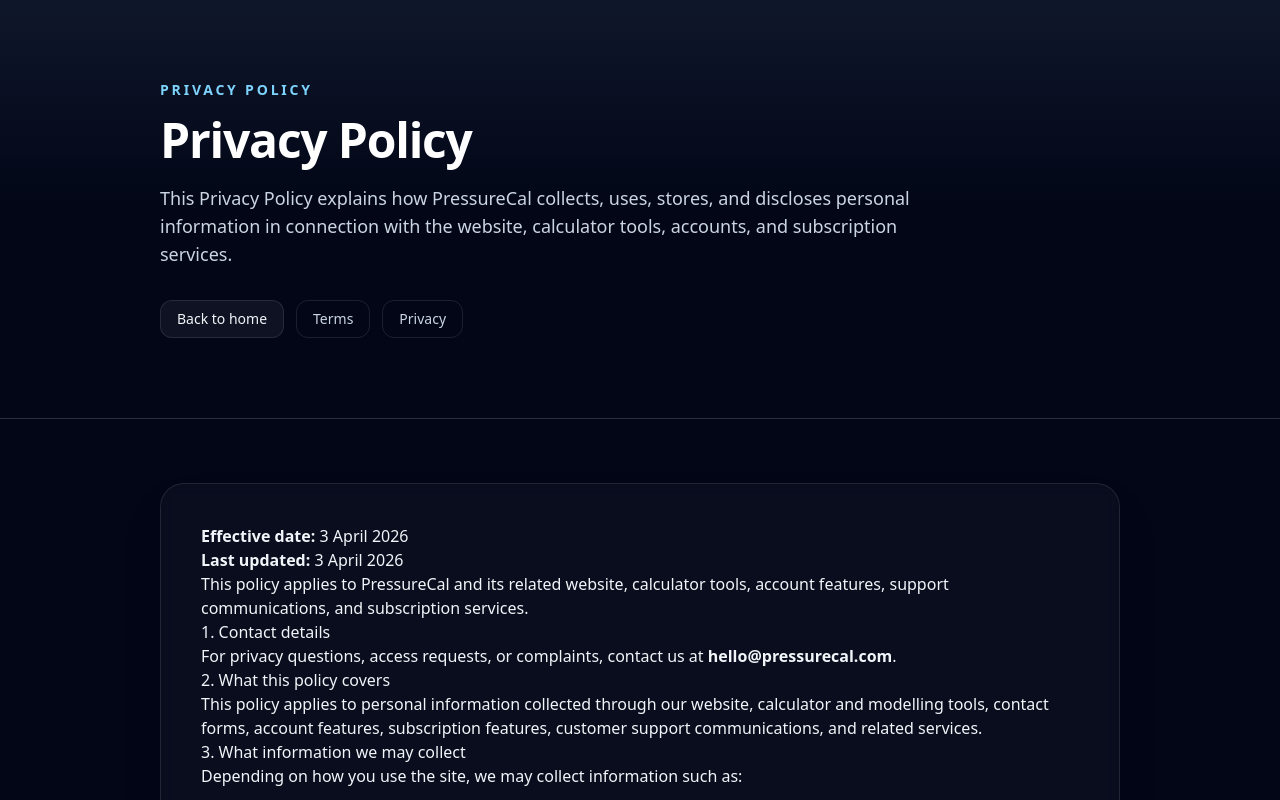
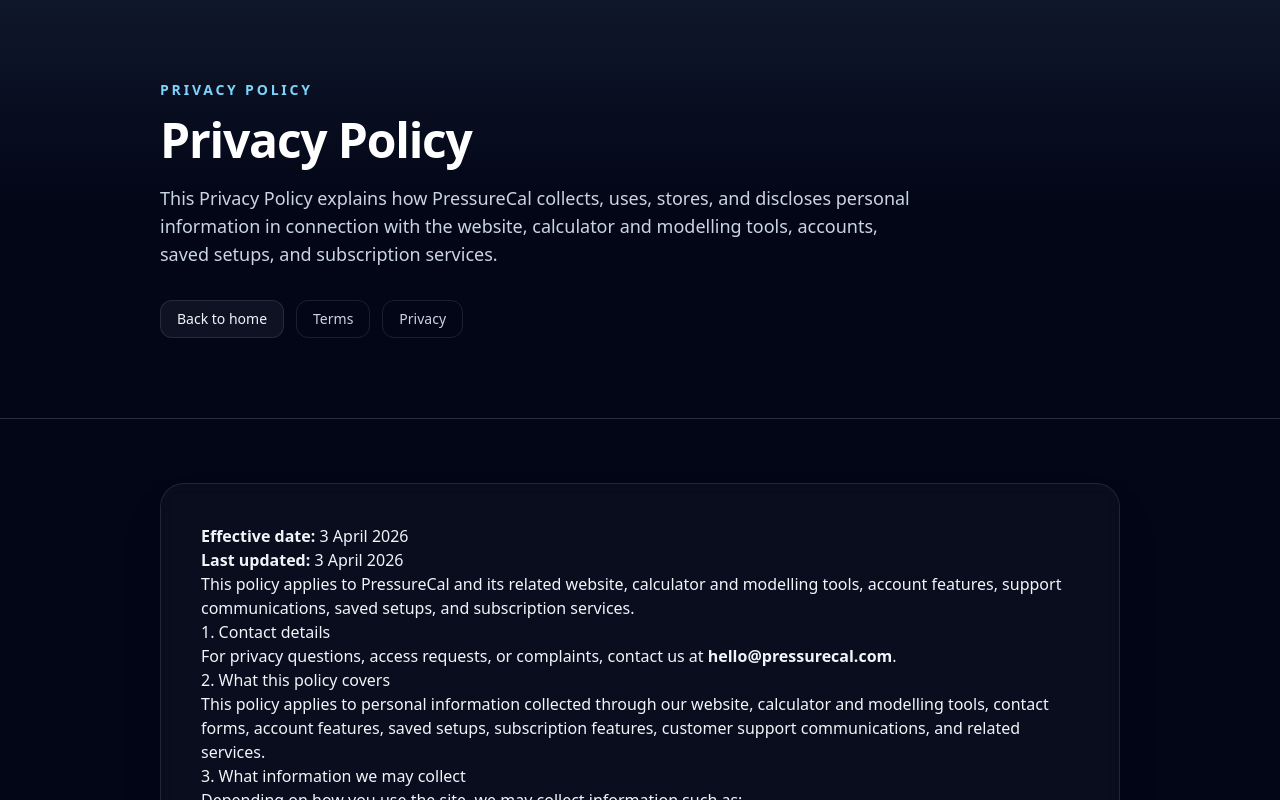
Before and after one commit to TPM079/pressurecal, a React (Vite) app: page /privacy in a window 1280 px wide. Shown: the top 800 px of the page. Built offline with nearby package versions, Linux system fonts and the light colour scheme; no server answers.

Commit message:
Tighten legal page wording consistency

```diff
--- a/src/pages/PrivacyPolicyPage.tsx
+++ b/src/pages/PrivacyPolicyPage.tsx
@@ -6,7 +6,7 @@
     <LegalPageLayout
       eyebrow="Privacy Policy"
       title="Privacy Policy"
-      intro={`This Privacy Policy explains how ${siteLegal.brandName} collects, uses, stores, and discloses personal information in connection with the website, calculator tools, accounts, and subscription services.`}
+      intro={`This Privacy Policy explains how ${siteLegal.brandName} collects, uses, stores, and discloses personal information in connection with the website, calculator and modelling tools, accounts, saved setups, and subscription services.`}
     >
       <p>
         <strong>Effective date:</strong> {siteLegal.effectiveDate}
@@ -16,7 +16,7 @@
 
       <p>
         This policy applies to {siteLegal.brandName} and its related website, calculator
-        tools, account features, support communications, and subscription services.
+        and modelling tools, account features, support communications, saved setups, and subscription services.
       </p>
 
       <h2>1. Contact details</h2>
@@ -28,8 +28,8 @@
       <h2>2. What this policy covers</h2>
       <p>
         This policy applies to personal information collected through our website,
-        calculator and modelling tools, contact forms, account features, subscription
-        features, customer support communications, and related services.
+        calculator and modelling tools, contact forms, account features, saved setups,
+        subscription features, customer support communications, and related services.
       </p>
 
       <h2>3. What information we may collect</h2>
--- a/src/pages/TermsOfServicePage.tsx
+++ b/src/pages/TermsOfServicePage.tsx
@@ -6,7 +6,7 @@
     <LegalPageLayout
       eyebrow="Terms of Service"
       title="Terms of Service"
-      intro={`These Terms of Service govern your use of ${siteLegal.brandName}, including the website, calculator and modelling tools, account features, and subscription services.`}
+      intro={`These Terms of Service govern your use of ${siteLegal.brandName}, including the website, calculator and modelling tools, account features, saved setups, and subscription services.`}
     >
       <p>
         <strong>Effective date:</strong> {siteLegal.effectiveDate}
@@ -22,7 +22,7 @@
       <h2>1. What the service is</h2>
       <p>
         {siteLegal.brandName} provides calculator and modelling tools intended to help
-        users estimate pressure washing variables such as nozzle sizing, hose pressure
+        users estimate pressure washer setup variables such as nozzle sizing, hose pressure
         loss, and likely at-gun performance. The service may also include accounts, saved
         setups, subscriptions, and related educational or support content.
       </p>
```
